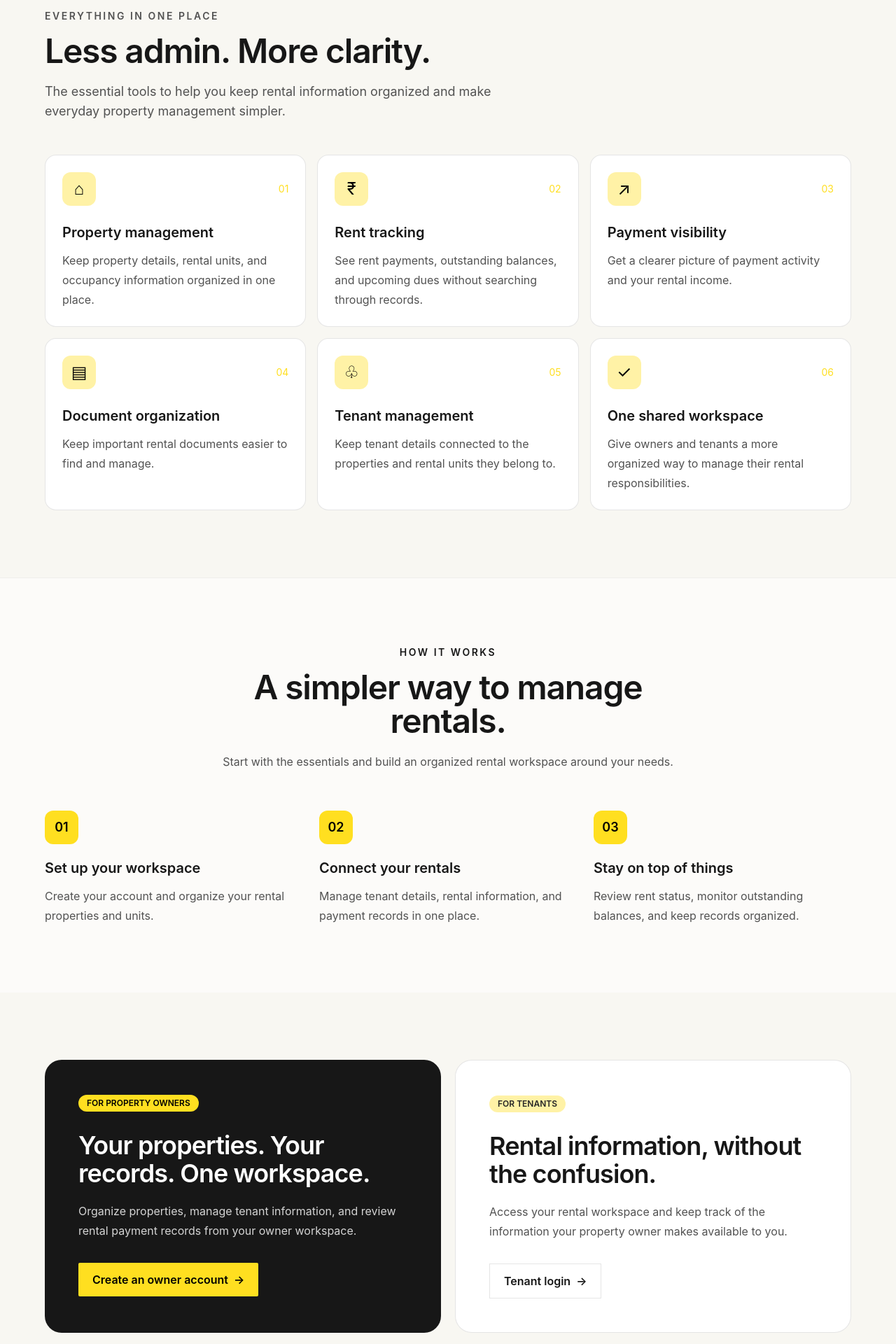
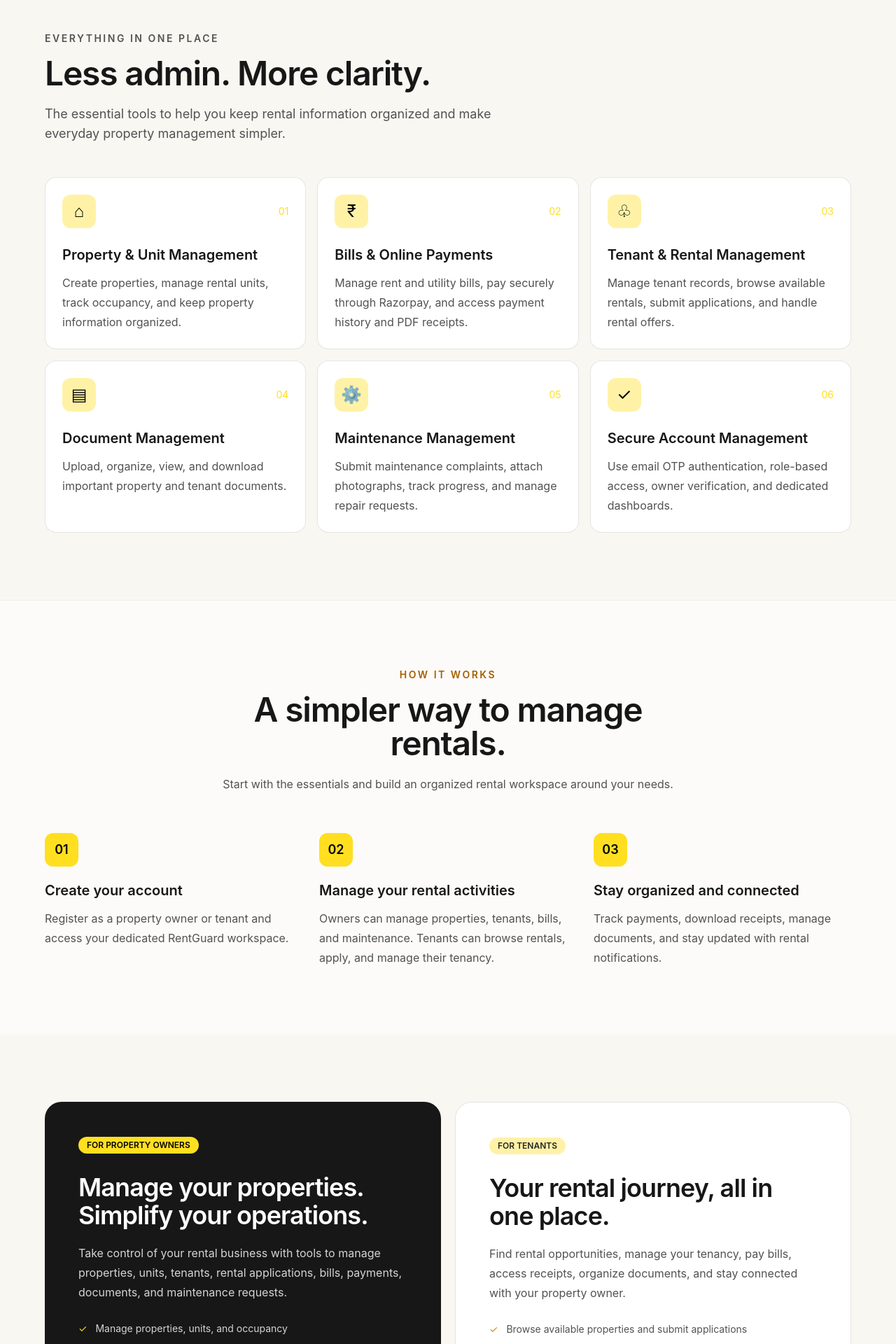
Before and after one commit to harneetsingh46/RentGuard, a React (Vite) app in the folder Frontend/: page / in a window 1280 px wide. Shown: the part 880-2800 px from the top of the page at 70% size. Built offline with nearby package versions, Linux system fonts and the light colour scheme; no server answers.

Commit message:
feat: update RentGuard landing page and property management features

```diff
--- a/Frontend/src/pages/Hero.jsx
+++ b/Frontend/src/pages/Hero.jsx
@@ -1,82 +1,89 @@
+
 import { Link } from "react-router-dom";
 
 const features = [
   {
     number: "01",
     icon: "⌂",
-    title: "Property management",
+    title: "Property & Unit Management",
     description:
-      "Keep property details, rental units, and occupancy information organized in one place.",
+      "Create properties, manage rental units, track occupancy, and keep property information organized.",
   },
   {
     number: "02",
     icon: "₹",
-    title: "Rent tracking",
+    title: "Bills & Online Payments",
     description:
-      "See rent payments, outstanding balances, and upcoming dues without searching through records.",
+      "Manage rent and utility bills, pay securely through Razorpay, and access payment history and PDF receipts.",
   },
   {
     number: "03",
-    icon: "↗",
-    title: "Payment visibility",
+    icon: "♧",
+    title: "Tenant & Rental Management",
     description:
-      "Get a clearer picture of payment activity and your rental income.",
+      "Manage tenant records, browse available rentals, submit applications, and handle rental offers.",
   },
   {
     number: "04",
     icon: "▤",
-    title: "Document organization",
-    description: "Keep important rental documents easier to find and manage.",
+    title: "Document Management",
+    description:
+      "Upload, organize, view, and download important property and tenant documents.",
   },
   {
     number: "05",
-    icon: "♧",
-    title: "Tenant management",
+    icon: "⚙",
+    title: "Maintenance Management",
     description:
-      "Keep tenant details connected to the properties and rental units they belong to.",
+      "Submit maintenance complaints, attach photographs, track progress, and manage repair requests.",
   },
   {
     number: "06",
     icon: "✓",
-    title: "One shared workspace",
+    title: "Secure Account Management",
     description:
-      "Give owners and tenants a more organized way to manage their rental responsibilities.",
+      "Use email OTP authentication, role-based access, owner verification, and dedicated dashboards.",
   },
 ];
 
 const steps = [
   {
     number: "01",
-    title: "Set up your workspace",
+    title: "Create your account",
     description:
-      "Create your account and organize your rental properties and units.",
+      "Register as a property owner or tenant and access your dedicated RentGuard workspace.",
   },
   {
     number: "02",
-    title: "Connect your rentals",
+    title: "Manage your rental activities",
     description:
-      "Manage tenant details, rental information, and payment records in one place.",
+      "Owners can manage properties, tenants, bills, and maintenance. Tenants can browse rentals, apply, and manage their tenancy.",
   },
   {
     number: "03",
-    title: "Stay on top of things",
+    title: "Stay organized and connected",
     description:
-      "Review rent status, monitor outstanding balances, and keep records organized.",
+      "Track payments, download receipts, manage documents, and stay updated with rental notifications.",
   },
 ];
 
 const Home = () => {
   return (
     <div className="overflow-hidden w-full bg-[#F8F7F2] text-[#171717] transition-colors duration-300 dark:bg-[#101010] dark:text-[#F1F0ED]">
-      {/* Hero — refined, minimal, and responsive */}
+      {/* Hero */}
       <section className="relative isolate overflow-hidden px-5 pb-16 pt-14 sm:px-8 sm:pb-20 sm:pt-16 lg:px-16 lg:pb-28 lg:pt-24">
-        <div aria-hidden="true" className="pointer-events-none absolute -right-28 top-12 -z-10 h-72 w-72 rounded-full bg-yellow-300/15 blur-3xl sm:h-96 sm:w-96 dark:bg-yellow-400/[0.07]" />
-
+        <div
+          aria-hidden="true"
+          className="pointer-events-none absolute -right-28 top-12 -z-10 h-72 w-72 rounded-full bg-yellow-300/15 blur-3xl sm:h-96 sm:w-96 dark:bg-yellow-400/[0.07]"
+        />
 
         <div className="mx-auto grid max-w-7xl items-center gap-12 lg:grid-cols-2 lg:gap-14">
           <div className="hero-enter min-w-0">
             <p className="mb-5 flex items-center gap-2 text-xs font-semibold uppercase tracking-[0.16em] text-neutral-600 sm:mb-6 sm:text-sm dark:text-neutral-400">
-              <span className="h-px w-20 bg-yellow-500" aria-hidden="true" />
+              <span
+                className="h-px w-20 bg-yellow-500"
+                aria-hidden="true"
+              />
               Rental management, made clearer
             </p>
 
@@ -86,44 +93,89 @@ const Home = () => {
               without the{" "}
               <span className="hero-highlight relative inline-block text-[#D99D00] dark:text-[#F7C744]">
                 chaos.
-                <span aria-hidden="true" className="absolute bottom-1 left-0 -z-10 h-2.5 w-full -rotate-1 rounded-sm bg-yellow-300/45 sm:bottom-1.5 sm:h-3.5" />
+                <span
+                  aria-hidden="true"
+                  className="absolute bottom-1 left-0 -z-10 h-2.5 w-full -rotate-1 rounded-sm bg-yellow-300/45 sm:bottom-1.5 sm:h-3.5"
+                />
               </span>
             </h1>
 
             <p className="mt-6 max-w-xl text-base leading-7 text-neutral-600 sm:text-lg sm:leading-8 dark:text-neutral-400">
-              Keep property details, rent tracking, tenant information, and
-              important documents in one organized workspace.
+              Manage properties, rental applications, bills, online payments,
+              maintenance requests, and important documents in one organized
+              workspace.
             </p>
 
             <div className="mt-8 flex w-full flex-col gap-3 sm:w-auto sm:flex-row">
-              <Link to="/signup" className="group inline-flex w-full items-center justify-center gap-3 rounded-xl bg-yellow-300 px-6 py-3.5 font-semibold text-black shadow-sm transition duration-300 ease-out hover:-translate-y-0.5 hover:bg-yellow-400 hover:shadow-lg hover:shadow-yellow-500/15 active:translate-y-0 active:scale-[0.99] focus-visible:outline-none focus-visible:ring-2 focus-visible:ring-yellow-500 focus-visible:ring-offset-2 sm:w-auto sm:px-7 sm:py-4 dark:focus-visible:ring-offset-black">
+              <Link
+                to="/signup"
+                className="group inline-flex w-full items-center justify-center gap-3 rounded-xl bg-yellow-300 px-6 py-3.5 font-semibold text-black shadow-sm transition duration-300 ease-out hover:-translate-y-0.5 hover:bg-yellow-400 hover:shadow-lg hover:shadow-yellow-500/15 active:translate-y-0 active:scale-[0.99] focus-visible:outline-none focus-visible:ring-2 focus-visible:ring-yellow-500 focus-visible:ring-offset-2 sm:w-auto sm:px-7 sm:py-4 dark:focus-visible:ring-offset-black"
+              >
                 Get started
-                <span aria-hidden="true" className="inline-block transition-transform duration-300 group-hover:translate-x-1">→</span>
+                <span
+                  aria-hidden="true"
+                  className="inline-block transition-transform duration-300 group-hover:translate-x-1"
+                >
+                  →
+                </span>
               </Link>
 
-              <a href="#features" className="group inline-flex w-full items-center justify-center gap-2 rounded-xl border border-black/10 bg-white/50 px-6 py-3.5 font-medium transition duration-300 hover:-translate-y-0.5 hover:border-yellow-400/60 hover:bg-white hover:shadow-md active:translate-y-0 focus-visible:outline-none focus-visible:ring-2 focus-visible:ring-yellow-400 sm:w-auto sm:px-7 sm:py-4 dark:border-white/15 dark:bg-white/[0.03] dark:hover:border-yellow-300/40 dark:hover:bg-white/[0.06]">
+              <a
+                href="#features"
+                className="group inline-flex w-full items-center justify-center gap-2 rounded-xl border border-black/10 bg-white/50 px-6 py-3.5 font-medium transition duration-300 hover:-translate-y-0.5 hover:border-yellow-400/60 hover:bg-white hover:shadow-md active:translate-y-0 focus-visible:outline-none focus-visible:ring-2 focus-visible:ring-yellow-400 sm:w-auto sm:px-7 sm:py-4 dark:border-white/15 dark:bg-white/[0.03] dark:hover:border-yellow-300/40 dark:hover:bg-white/[0.06]"
+              >
                 Explore features
-                <span aria-hidden="true" className="text-neutral-500 transition-transform duration-300 group-hover:translate-y-0.5 group-hover:text-yellow-600 dark:group-hover:text-yellow-300">↓</span>
+                <span
+                  aria-hidden="true"
+                  className="text-neutral-500 transition-transform duration-300 group-hover:translate-y-0.5 group-hover:text-yellow-600 dark:group-hover:text-yellow-300"
+                >
+                  ↓
+                </span>
               </a>
             </div>
 
             <div className="mt-8 flex flex-wrap items-center gap-x-5 gap-y-3 text-sm text-neutral-600 sm:mt-10 sm:gap-x-6 dark:text-neutral-400">
-              {["Owner workspace", "Tenant access", "Organized records"].map((item) => (
-                <span key={item} className="group inline-flex items-center gap-2 transition-colors duration-200 hover:text-neutral-950 dark:hover:text-white">
-                  <span className="text-sm text-yellow-600 transition-transform duration-200 group-hover:scale-110 dark:text-yellow-300" aria-hidden="true">✓</span>
+              {["Owner workspace", "Tenant access", "Organized records"].map(
+                (item) => (
+                  <span
+                    key={item}
+                    className="group inline-flex items-center gap-2 transition-colors duration-200 hover:text-neutral-950 dark:hover:text-white"
+                  >
+                    <span
+                      className="text-sm text-yellow-600 transition-transform duration-200 group-hover:scale-110 dark:text-yellow-300"
+                      aria-hidden="true"
+                    >
+                      ✓
+                    </span>
                     {item}
                   </span>
-              ))}
+                )
+              )}
             </div>
           </div>
 
           <div className="hero-preview-wrap group relative mx-auto w-full min-w-0 max-w-2xl lg:max-w-none">
-            <div aria-hidden="true" className="pointer-events-none absolute -inset-3 rounded-2xl bg-yellow-400/[0.07] opacity-0 blur-2xl transition-opacity duration-500 dark:bg-yellow-400/[0.09]" />
+            <div
+              aria-hidden="true"
+              className="pointer-events-none absolute -inset-3 rounded-2xl bg-yellow-400/[0.07] opacity-0 blur-2xl transition-opacity duration-500 dark:bg-yellow-400/[0.09]"
+            />
+
             <div className="hero-preview group relative overflow-hidden rounded-2xl border border-white/[0.09] bg-white p-1.5 shadow-[0_18px_55px_-38px_rgba(0,0,0,0.35)] transition-all duration-500 ease-out hover:-translate-y-1 hover:border-yellow-400/30 hover:shadow-[0_24px_65px_-35px_rgba(65,45,100,0.28)] sm:rounded-3xl sm:p-2 dark:border-white/10 dark:bg-neutral-900 dark:hover:border-yellow-300/20">
-              <img src="/RentGuard-Hero.png" alt="RentGuard property management dashboard displayed on a laptop" className="h-auto w-full rounded-xl object-cover transition-transform duration-700 ease-out group-hover:scale-[1.008] sm:rounded-2xl" />
+              <img
+                src="/RentGuard-Hero.png"
+                alt="RentGuard property management dashboard displayed on a laptop"
+                className="h-auto w-full rounded-xl object-cover transition-transform duration-700 ease-out group-hover:scale-[1.008] sm:rounded-2xl"
+              />
             </div>
+
             <div className="mt-4 flex items-center justify-between gap-4 px-1 text-xs text-neutral-500 sm:text-sm dark:text-neutral-400">
-              <span className="flex items-center gap-2"><span className="h-1.5 w-1.5 rounded-full bg-yellow-500" aria-hidden="true" />One clear view of your rentals</span>
+              <span className="flex items-center gap-2">
+                <span
+                  className="h-1.5 w-1.5 rounded-full bg-yellow-500"
+                  aria-hidden="true"
+                />
+                One clear view of your rentals
+              </span>
               <span className="hidden sm:inline">RentGuard workspace</span>
             </div>
           </div>
@@ -140,9 +192,11 @@ const Home = () => {
             <p className="text-sm font-semibold uppercase tracking-[0.18em] text-neutral-600 dark:text-yellow-300">
               Everything in one place
             </p>
+
             <h2 className="mt-4 text-3xl font-semibold tracking-tight sm:text-4xl lg:text-5xl">
               Less admin. More clarity.
             </h2>
+
             <p className="mt-5 text-base leading-7 text-neutral-600 dark:text-neutral-400 sm:text-lg">
               The essential tools to help you keep rental information organized
               and make everyday property management simpler.
@@ -159,12 +213,16 @@ const Home = () => {
                   <span className="flex h-12 w-12 items-center justify-center rounded-xl bg-yellow-300/40 text-2xl text-black transition group-hover:bg-yellow-300 group-hover:text-black dark:bg-yellow-300/15 dark:text-yellow-300">
                     {feature.icon}
                   </span>
+
                   <span className="text-sm text-yellow-300">
                     {feature.number}
                   </span>
                 </div>
 
-                <h3 className="mt-6 text-xl font-semibold">{feature.title}</h3>
+                <h3 className="mt-6 text-xl font-semibold">
+                  {feature.title}
+                </h3>
+
                 <p className="mt-3 leading-7 text-neutral-600 dark:text-neutral-400">
                   {feature.description}
                 </p>
@@ -181,12 +239,14 @@ const Home = () => {
       >
         <div className="mx-auto max-w-7xl">
           <div className="mx-auto max-w-2xl text-center">
-            <p className="text-sm font-semibold uppercase tracking-[0.18em] text-yellow     -700  dark:text-white">
+            <p className="text-sm font-semibold uppercase tracking-[0.18em] text-yellow-700 dark:text-white">
               How it works
             </p>
+
             <h2 className="mt-4 text-3xl font-semibold tracking-tight sm:text-4xl lg:text-5xl dark:text-yellow-300">
               A simpler way to manage rentals.
             </h2>
+
             <p className="mt-5 leading-7 text-neutral-600 dark:text-neutral-400">
               Start with the essentials and build an organized rental workspace
               around your needs.
@@ -199,7 +259,11 @@ const Home = () => {
                 <span className="flex h-12 w-12 items-center justify-center rounded-xl bg-yellow-300 text-lg font-semibold text-black">
                   {step.number}
                 </span>
-                <h3 className="mt-5 text-xl font-semibold">{step.title}</h3>
+
+                <h3 className="mt-5 text-xl font-semibold">
+                  {step.title}
+                </h3>
+
                 <p className="mt-3 leading-7 text-neutral-600 dark:text-neutral-400">
                   {step.description}
                 </p>
@@ -215,45 +279,115 @@ const Home = () => {
         className="px-6 py-20 sm:px-10 lg:px-16 lg:py-24"
       >
         <div className="mx-auto grid max-w-7xl gap-5 lg:grid-cols-2">
+          {/* Owner Card */}
           <article className="rounded-3xl bg-[#171717] p-8 text-white sm:p-10 lg:p-12">
             <span className="inline-flex rounded-full bg-yellow-300 px-3 py-1 text-xs font-semibold text-black">
               FOR PROPERTY OWNERS
             </span>
+
             <h2 className="mt-7 max-w-md text-3xl font-semibold tracking-tight sm:text-4xl">
-              Your properties. Your records. One workspace.
+              Manage your properties. Simplify your operations.
             </h2>
+
             <p className="mt-5 max-w-lg leading-7 text-neutral-300">
-              Organize properties, manage tenant information, and review rental
-              payment records from your owner workspace.
+              Take control of your rental business with tools to manage
+              properties, units, tenants, rental applications, bills, payments,
+              documents, and maintenance requests.
             </p>
+
+            <ul className="mt-7 space-y-3 text-sm text-neutral-300">
+              {[
+                "Manage properties, units, and occupancy",
+                "Register tenants and manage rental applications",
+                "Create bills and track payment collections",
+                "Manage documents and maintenance complaints",
+                "Monitor rental performance through your dashboard",
+              ].map((item) => (
+                <li key={item} className="flex items-start gap-3">
+                  <span className="text-yellow-300" aria-hidden="true">
+                    ✓
+                  </span>
+                  {item}
+                </li>
+              ))}
+            </ul>
+
+            <div className="mt-8 flex flex-wrap gap-3">
               <Link
                 to="/signup"
-              className="mt-8 inline-flex items-center gap-2 rounded-xs bg-yellow-300 px-5 py-3 font-semibold text-black transition hover:bg-yellow-400"
+                className="inline-flex items-center gap-2 rounded-xl bg-yellow-300 px-5 py-3 font-semibold text-black transition hover:bg-yellow-400"
               >
-              Create an owner account <span aria-hidden="true">→</span>
+                Sign up <span aria-hidden="true">→</span>
               </Link>
+
+              <Link
+                to="/login"
+                className="inline-flex items-center gap-2 rounded-xl border border-white/20 px-5 py-3 font-semibold text-white transition hover:border-yellow-300 hover:bg-white/5"
+              >
+                Login <span aria-hidden="true">→</span>
+              </Link>
+            </div>
+
+            <p className="mt-4 text-xs text-neutral-400">
+              Owner accounts require RentGuard verification before property
+              management.
+            </p>
           </article>
 
+          {/* Tenant Card */}
           <article
             id="for-tenants"
             className="rounded-3xl border border-black/10 bg-white p-8 sm:p-10 lg:p-12 dark:border-white/10 dark:bg-[#1B1B1B]"
           >
-            <span className="inline-flex rounded-full bg-yellow-300/40 px-3 py-1 text-xs font-semibold text-neutral-800 group-hover:text-black dark:bg-yellow-300/15 dark:text-yellow-300">
+            <span className="inline-flex rounded-full bg-yellow-300/40 px-3 py-1 text-xs font-semibold text-neutral-800 dark:bg-yellow-300/15 dark:text-yellow-300">
               FOR TENANTS
             </span>
+
             <h2 className="mt-7 max-w-md text-3xl font-semibold tracking-tight sm:text-4xl">
-              Rental information, without the confusion.
+              Your rental journey, all in one place.
             </h2>
+
             <p className="mt-5 max-w-lg leading-7 text-neutral-600 dark:text-neutral-400">
-              Access your rental workspace and keep track of the information
-              your property owner makes available to you.
+              Find rental opportunities, manage your tenancy, pay bills, access
+              receipts, organize documents, and stay connected with your
+              property owner.
             </p>
+
+            <ul className="mt-7 space-y-3 text-sm text-neutral-600 dark:text-neutral-300">
+              {[
+                "Browse available properties and submit applications",
+                "Track rental applications and tenancy details",
+                "View and pay bills securely online",
+                "Access recent transactions and download receipts",
+                "Manage documents and maintenance complaints",
+              ].map((item) => (
+                <li key={item} className="flex items-start gap-3">
+                  <span
+                    className="text-yellow-600 dark:text-yellow-300"
+                    aria-hidden="true"
+                  >
+                    ✓
+                  </span>
+                  {item}
+                </li>
+              ))}
+            </ul>
+
+            <div className="mt-8 flex flex-wrap gap-3">
+              <Link
+                to="/signup"
+                className="inline-flex items-center gap-2 rounded-xl bg-yellow-300 px-5 py-3 font-semibold text-black transition hover:bg-yellow-400"
+              >
+                Sign up <span aria-hidden="true">→</span>
+              </Link>
+
               <Link
                 to="/login"
-              className="mt-8 inline-flex items-center gap-2 rounded-xx border border-black/10 px-5 py-3 font-semibold transition hover:border-yellow-500 hover:bg-yellow-300/20 dark:border-white/15"
+                className="inline-flex items-center gap-2 rounded-xl border border-black/10 px-5 py-3 font-semibold transition hover:border-yellow-500 hover:bg-yellow-300/20 dark:border-white/15 dark:text-white"
               >
-              Tenant login <span aria-hidden="true">→</span>
+                Login <span aria-hidden="true">→</span>
               </Link>
+            </div>
           </article>
         </div>
       </section>
@@ -271,12 +405,14 @@ const Home = () => {
               <p className="text-sm font-semibold uppercase tracking-[0.15em] text-black/60">
                 Your rental workspace starts here
               </p>
+
               <h2 className="mt-4 text-3xl font-semibold tracking-tight sm:text-4xl lg:text-5xl">
-                Make rental management feel manageable.
+                Everything your rental needs, in one place.
               </h2>
+
               <p className="mt-4 max-w-xl leading-7 text-black/70">
-                Bring your rental information together and take the next step
-                toward a more organized workflow.
+                Whether you own rental properties or are looking for a place to
+                call home, RentGuard helps make every rental activity simpler.
               </p>
             </div>
 
```
Lines whose indentation alone changed are shown as unchanged.
